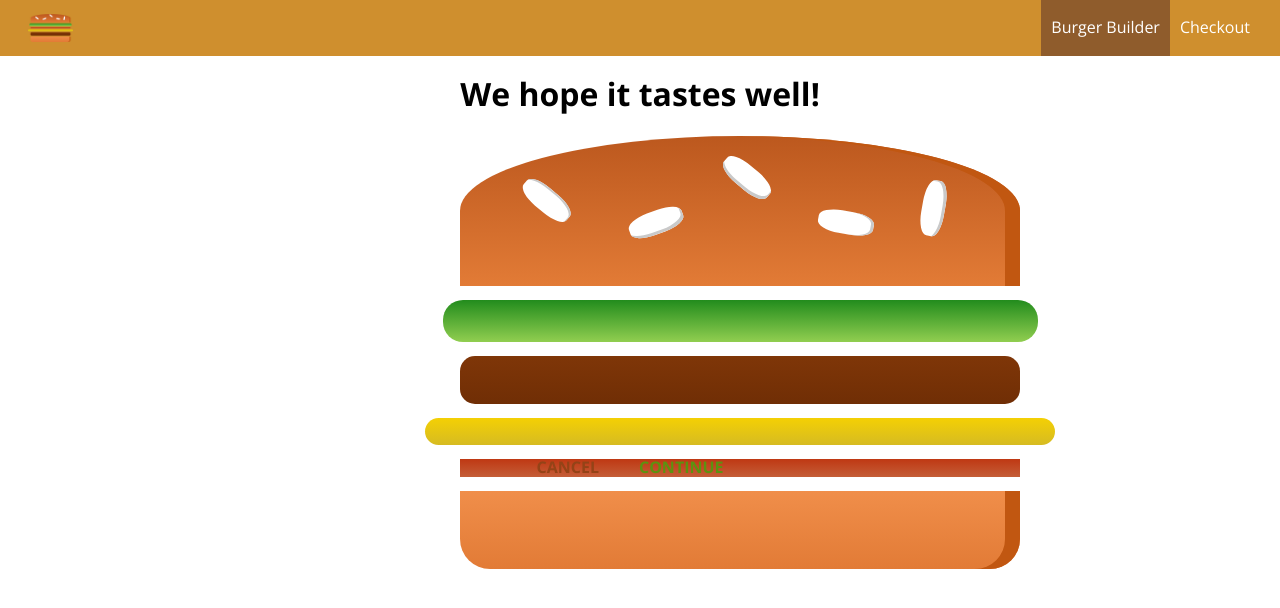
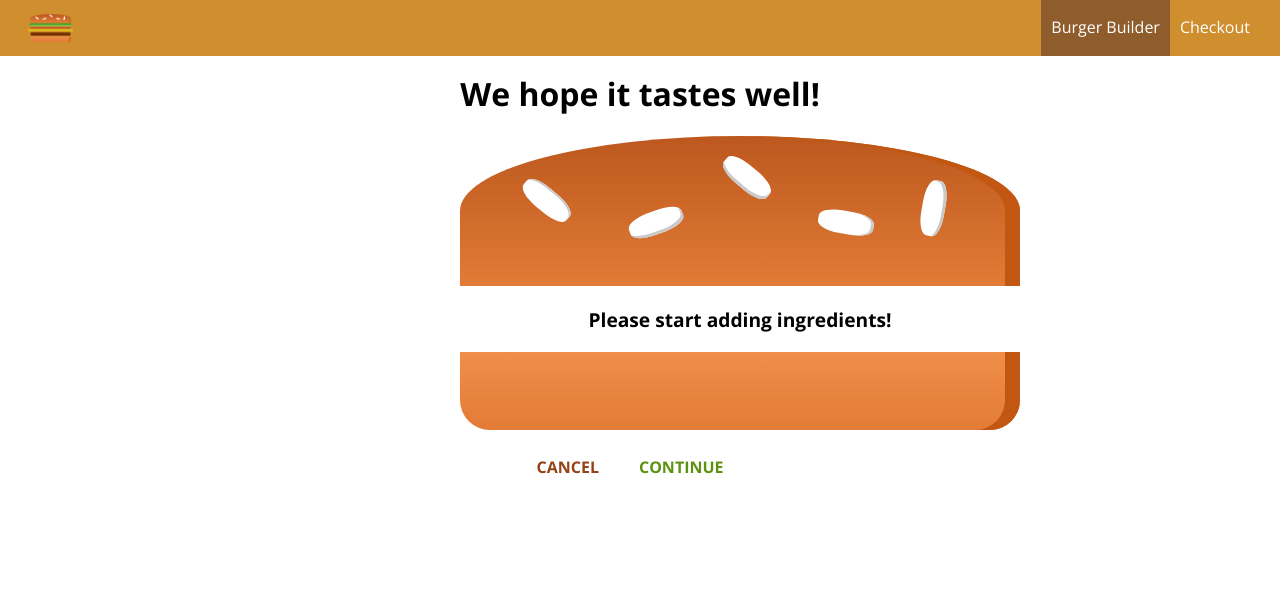
Before and after one commit to AdamAnsari/MyBurgerBuilder, a React app: page /checkout in a window 1280 px wide. Shown: the top 608 px of the page. Built offline with nearby package versions, Linux system fonts and the light colour scheme.

Commit message:
Passing ingredients via query parameters

```diff
--- a/src/containers/BurgerBuilder/BurgerBuilder.js
+++ b/src/containers/BurgerBuilder/BurgerBuilder.js
@@ -146,7 +146,18 @@
 		// 	 	// console.log(error);
 		// 	 	this.setState({ loading: false, purchasing: false });
 		// 	 });
-		this.props.history.push('/checkout');
+
+		const queryParams = [];
+		for(let i in this.state.ingredients) {
+			queryParams.push(encodeURIComponent(i) + '=' + encodeURIComponent(this.state.ingredients[i]));
+		}
+
+		const queryString = queryParams.join('&');
+
+		this.props.history.push({
+			pathname: '/checkout',
+			search: '?' + queryString
+		});
 	}
 
 	render() {
--- a/src/containers/Checkout/Checkout.js
+++ b/src/containers/Checkout/Checkout.js
@@ -9,6 +9,18 @@
 			cheese: 1,
 			bacon: 1,
 		}
+	}
+
+	componentDidMount() {
+		const query = new URLSearchParams(this.props.location.search);
+		const ingredients = {};
+		for(let param of query.entries()) {
+			//['salad', '1']
+			ingredients[param[0]] = +param[1];
+		}
+		this.setState({
+			ingredients: ingredients
+		});
 	}
 
 	checkoutCancelledHandler = () => {
```
